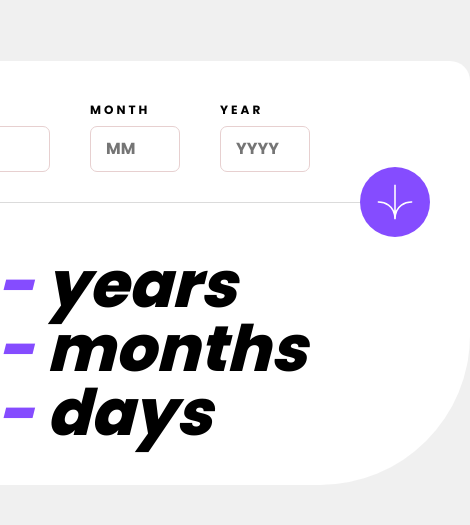
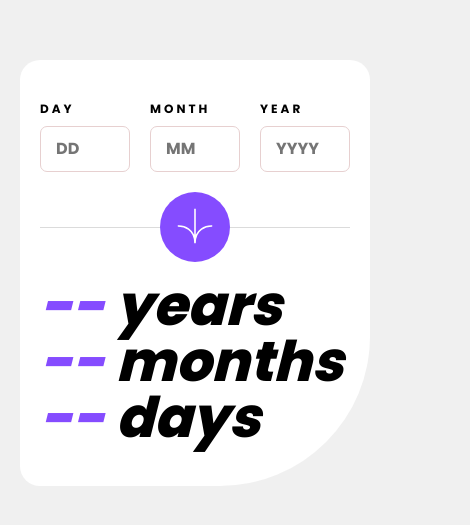
Before and after one commit to Kansoldev/Age-calculator-FEM, a React (Vite) app: page / in a window 390 px wide. Shown: the part 149-674 px from the top of the page, 470 px wide, since content can reach past the window. Built offline with nearby package versions, Linux system fonts and the light colour scheme.

Commit message:
Made the UI responsive

```diff
--- a/src/App.css
+++ b/src/App.css
@@ -112,18 +112,30 @@ body {
 
 .age-container {
   background-color: hsl(0, 0%, 100%);
-  width: 550px;
   border-radius: 20px;
   border-bottom-right-radius: 150px;
-  padding: 40px;
+  padding: 40px 20px;
   overflow: hidden;
+}
+
+@media (min-width: 768px) {
+  .age-container {
+    width: 550px;
+    padding: 40px;
+  }
 }
 
 .calculate-age-form {
   display: flex;
-  column-gap: 40px;
+  column-gap: 20px;
   padding-bottom: 10px;
   position: relative;
+}
+
+@media (min-width: 768px) {
+  .calculate-age-form {
+    column-gap: 40px;
+  }
 }
 
 .input-group {
@@ -165,7 +177,16 @@ body {
 #line {
   position: relative;
   border-top: 1px solid hsl(0, 0%, 86%);
-  margin-top: 20px;
+  display: flex;
+  justify-content: center;
+  margin-top: 45px;
+}
+
+@media (min-width: 768px) {
+  #line {
+    display: block;
+    margin-top: 20px;
+  }
 }
 
 #line::before {
@@ -175,13 +196,18 @@ body {
   align-items: center;
   position: absolute;
   top: -36px;
-  right: 0;
   background-color: hsl(259, 100%, 65%);
   padding-top: 6px;
   width: 70px;
   height: 70px;
   border-radius: 100%;
   cursor: pointer;
+}
+
+@media (min-width: 768px) {
+  #line::before {
+    right: 0;
+  }
 }
 
 #result {
@@ -194,7 +220,13 @@ body {
 }
 
 #result h2 {
-  font-size: 4rem;
+  font-size: 3.5rem;
   font-style: italic;
   font-weight: 800;
 }
+
+@media (min-width: 768px) {
+  #result h2 {
+    font-size: 4rem;
+  }
+}
```
